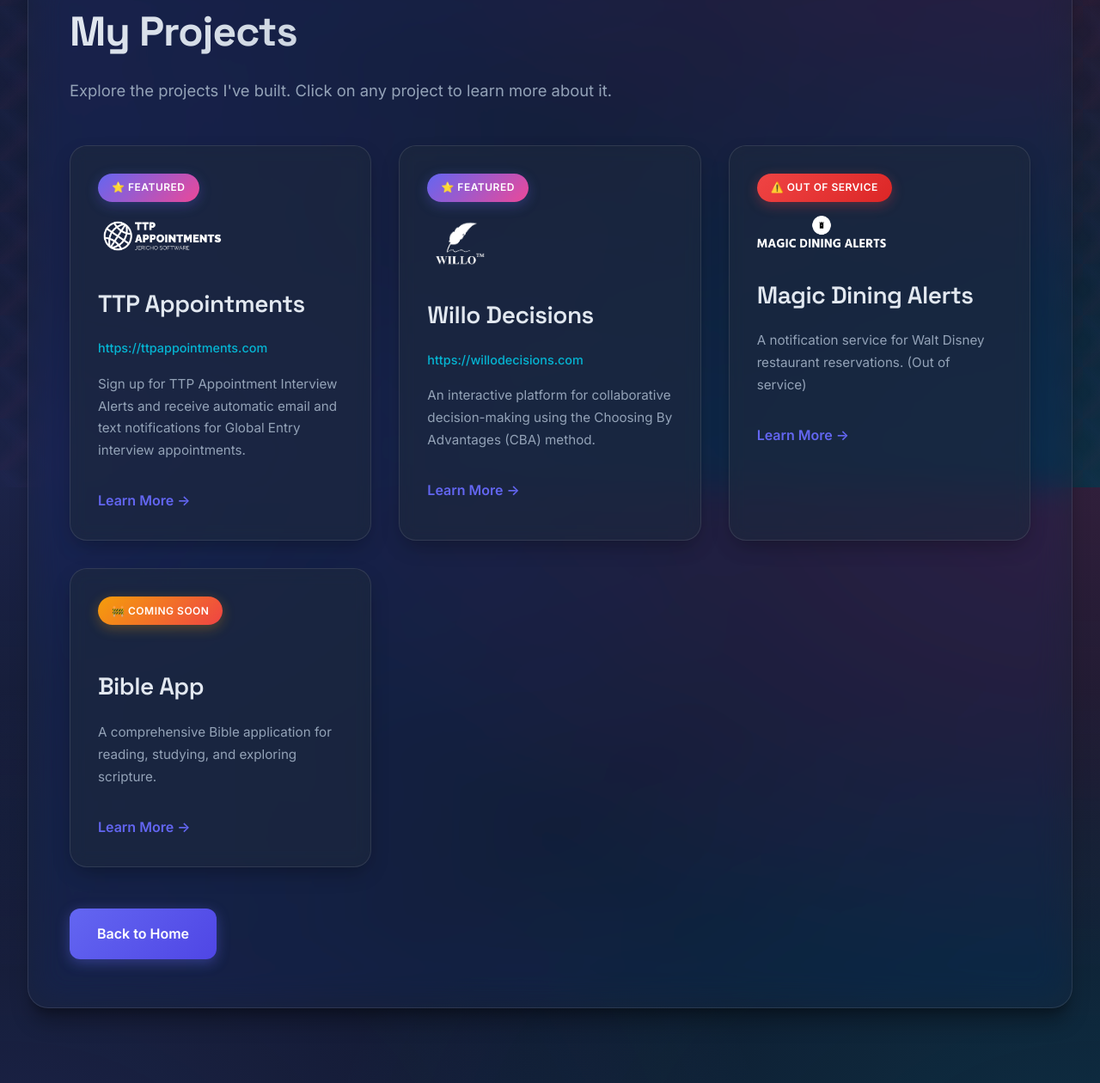
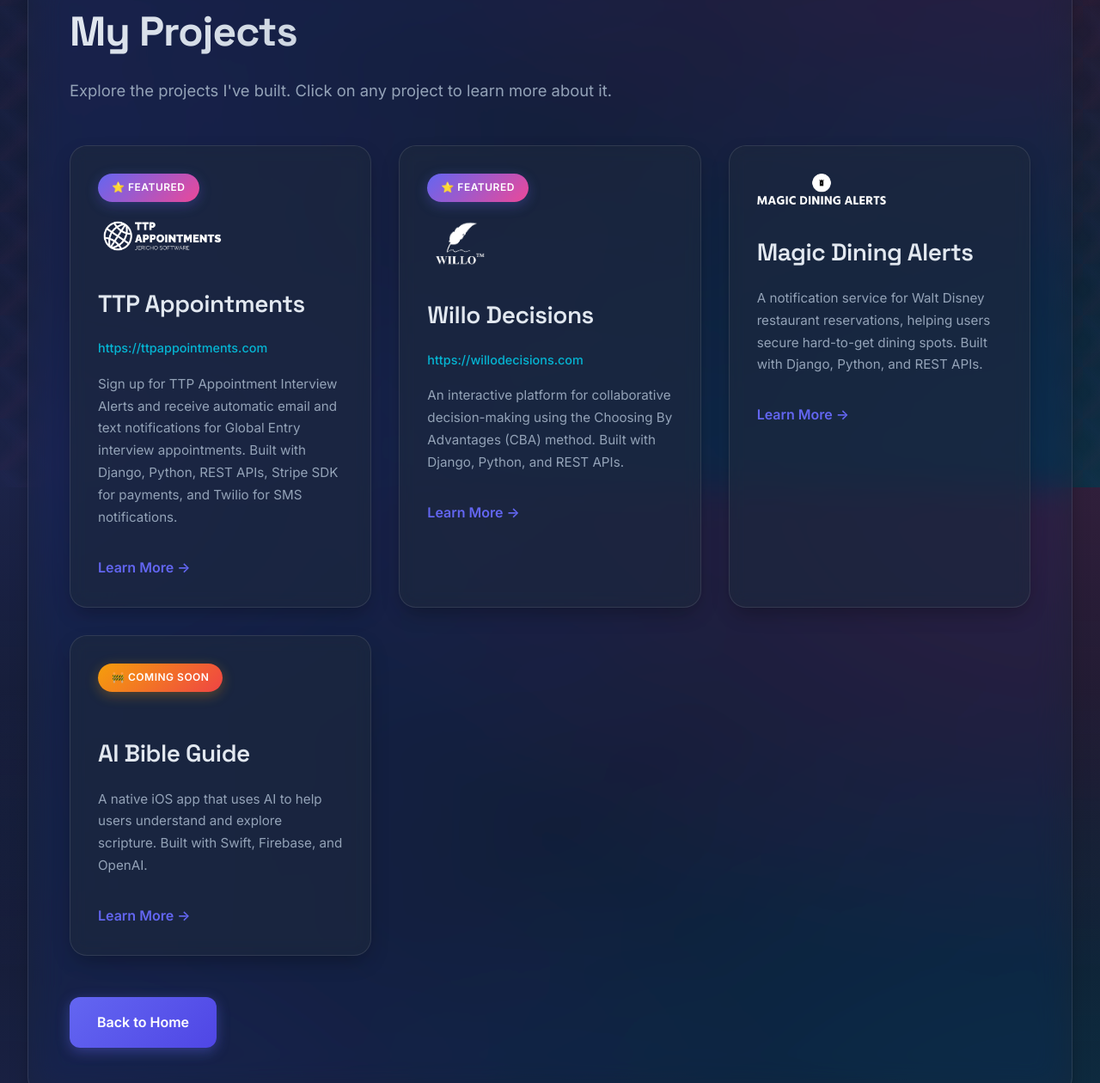
Before and after one commit to princeellis/jerichosoftware, a Django app: page /projects/ in a window 1280 px wide. Shown: the part 233-1493 px from the top of the page at 86% size. Run offline with Django 5.2, Linux system fonts and the light colour scheme.

Commit message:
Update project details: add tech stack, change Bible App to AI Bible Guide, update email, remove out of service from Magic Dining

```diff
--- a/base/templates/base/privacy_policy.html
+++ b/base/templates/base/privacy_policy.html
@@ -235,7 +235,7 @@
     <div class="contact-info">
         <p>If you have any questions, concerns, or requests regarding this Privacy Policy or our privacy practices, please contact us:</p>
         <p><strong>Jericho Software</strong><br>
-        Email: eli@ttpappointments.com</p>
+        Email: contact@jerichosoftware.com</p>
         <p>We will respond to your inquiry within a reasonable timeframe and in accordance with applicable law.</p>
     </div>
 
--- a/base/templates/base/projects.html
+++ b/base/templates/base/projects.html
@@ -146,11 +146,8 @@
         {% if project.featured %}
         <span class="featured-badge">⭐ Featured</span>
         {% endif %}
-        {% if project.slug == 'bible-app' %}
+        {% if project.slug == 'ai-bible-guide' %}
         <span class="coming-soon-badge">🚧 Coming Soon</span>
-        {% endif %}
-        {% if project.slug == 'magic-dining-alerts' %}
-        <span class="out-of-service-badge">⚠️ Out of Service</span>
         {% endif %}
         {% if project.logo %}
         <img src="{% static project.logo %}" alt="{{ project.name }} Logo" class="project-logo-small{% if project.slug == 'magic-dining-alerts' %} no-filter{% endif %}" onerror="this.style.display='none'">
--- a/base/views.py
+++ b/base/views.py
@@ -16,7 +16,7 @@
             'slug': 'ttp-appointments',
             'name': 'TTP Appointments',
             'url': 'https://ttpappointments.com',
-            'description': 'Sign up for TTP Appointment Interview Alerts and receive automatic email and text notifications for Global Entry interview appointments.',
+            'description': 'Sign up for TTP Appointment Interview Alerts and receive automatic email and text notifications for Global Entry interview appointments. Built with Django, Python, REST APIs, Stripe SDK for payments, and Twilio for SMS notifications.',
             'featured': True,
             'logo': 'base/images/ttplogo copy.png'
         },
@@ -24,7 +24,7 @@
             'slug': 'willo-decisions',
             'name': 'Willo Decisions',
             'url': 'https://willodecisions.com',
-            'description': 'An interactive platform for collaborative decision-making using the Choosing By Advantages (CBA) method.',
+            'description': 'An interactive platform for collaborative decision-making using the Choosing By Advantages (CBA) method. Built with Django, Python, and REST APIs.',
             'featured': True,
             'logo': 'base/images/willoLogo copy.png'
         },
@@ -32,15 +32,15 @@
             'slug': 'magic-dining-alerts',
             'name': 'Magic Dining Alerts',
             'url': '#',
-            'description': 'A notification service for Walt Disney restaurant reservations. (Out of service)',
+            'description': 'A notification service for Walt Disney restaurant reservations, helping users secure hard-to-get dining spots. Built with Django, Python, and REST APIs.',
             'featured': False,
             'logo': 'base/images/logo copy.png'
         },
         {
-            'slug': 'bible-app',
-            'name': 'Bible App',
+            'slug': 'ai-bible-guide',
+            'name': 'AI Bible Guide',
             'url': '#',
-            'description': 'A comprehensive Bible application for reading, studying, and exploring scripture.',
+            'description': 'A native iOS app that uses AI to help users understand and explore scripture. Built with Swift, Firebase, and OpenAI.',
             'featured': False,
             'logo': None
         }
@@ -60,7 +60,7 @@
             'url': 'https://ttpappointments.com',
             'logo': 'base/images/ttplogo copy.png',
             'tagline': 'Sign Up Now for TTP Appointment Interview Alerts',
-            'description': 'Sign up now for TTP Appointment Interview Alerts and receive automatic email and text notifications as soon as Global Entry interview appointment slots become available. Stay ahead with our Trusted Traveler Program alerts and never miss your chance to secure a Global Entry appointment.',
+            'description': 'Sign up now for TTP Appointment Interview Alerts and receive automatic email and text notifications as soon as Global Entry interview appointment slots become available. Stay ahead with our Trusted Traveler Program alerts and never miss your chance to secure a Global Entry appointment. Built with Django, Python, REST APIs, Stripe SDK for payment processing, and Twilio for SMS notifications.',
             'features': [
                 'Free Alert with No Credit Card and No Charges',
                 'One Month of Alerts, No Recurring Charges',
@@ -126,7 +126,7 @@
             'url': 'https://willodecisions.com',
             'logo': 'base/images/willoLogo copy.png',
             'tagline': 'Sharpen thinking. Simplify deciding. Rest easy.',
-            'description': 'Willo provides an interactive platform for collaborative decision-making, utilizing the Choosing By Advantages (CBA) method to prioritize the most significant advantages of each option. Users can create projects, invite collaborators, and visualize decision-making through interactive charts and graphs.',
+            'description': 'Willo provides an interactive platform for collaborative decision-making, utilizing the Choosing By Advantages (CBA) method to prioritize the most significant advantages of each option. Users can create projects, invite collaborators, and visualize decision-making through interactive charts and graphs. Built with Django, Python, and REST APIs.',
             'features': [
                 'Interactive platform for collaborative decision-making',
                 'Choosing By Advantages (CBA) method',
@@ -175,7 +175,7 @@
             'url': '#',
             'logo': 'base/images/logo copy.png',
             'tagline': 'Notification Service for Walt Disney Restaurant Reservations',
-            'description': 'Magic Dining Alerts was a notification service designed to help users secure hard-to-get Walt Disney restaurant reservations. The service sent alerts when dining reservations became available.',
+            'description': 'Magic Dining Alerts is a notification service designed to help users secure hard-to-get Walt Disney restaurant reservations. The service sends alerts when dining reservations become available. Built with Django, Python, and REST APIs.',
             'features': [
                 'Email and SMS notifications',
                 'Real-time reservation alerts',
@@ -183,53 +183,61 @@
                 'Easy sign-up process'
             ],
             'how_it_works': [
-                'Users signed up for alerts on specific Disney restaurants',
-                'The service monitored reservation availability',
-                'Users received notifications when reservations opened',
-                'Users could then book directly through Disney\'s system'
+                'Users sign up for alerts on specific Disney restaurants',
+                'The service monitors reservation availability',
+                'Users receive notifications when reservations open',
+                'Users can then book directly through Disney\'s system'
             ],
             'faqs': [
                 {
-                    'question': 'Is Magic Dining Alerts still available?',
-                    'answer': 'No, Magic Dining Alerts is currently out of service.'
+                    'question': 'How does Magic Dining Alerts work?',
+                    'answer': 'Magic Dining Alerts monitors Disney restaurant availability and sends you notifications when reservations become available for your selected restaurants.'
+                },
+                {
+                    'question': 'Which Disney restaurants are supported?',
+                    'answer': 'Magic Dining Alerts supports all Walt Disney World and Disneyland restaurants that accept reservations through the Disney dining system.'
                 }
-            ],
-            'out_of_service': True
+            ]
         },
-        'bible-app': {
-            'name': 'Bible App',
+        'ai-bible-guide': {
+            'name': 'AI Bible Guide',
             'url': '#',
             'logo': None,
-            'tagline': 'Read, Study, and Explore Scripture',
-            'description': 'A comprehensive Bible application designed to help you read, study, and explore scripture. This app provides an intuitive interface for accessing the Bible, with features designed to enhance your study and understanding of God\'s word.',
+            'tagline': 'AI-Powered Bible Study and Exploration',
+            'description': 'AI Bible Guide is a native iOS app that uses artificial intelligence to help users understand and explore scripture. Get AI-powered verse explanations, contextual insights, and personalized study guidance. Built with Swift, Firebase for backend services, and OpenAI for AI capabilities.',
             'features': [
-                'Complete Bible text in multiple translations',
-                'Reading plans and devotionals',
-                'Bookmark and highlight verses',
-                'Search functionality',
-                'Notes and annotations',
-                'Offline access',
-                'Cross-references and study tools'
+                'AI verse explanations and interpretations',
+                'Contextual insights powered by OpenAI',
+                'Interactive Bible reading experience',
+                'Personalized study recommendations',
+                'Search and explore scripture with AI assistance',
+                'Native iOS app with smooth performance',
+                'Cloud sync with Firebase'
             ],
             'how_it_works': [
-                'Download and install the app',
-                'Choose your preferred Bible translation',
-                'Navigate through books, chapters, and verses',
-                'Use study tools to deepen your understanding',
-                'Save your favorite verses and create notes'
+                'Download the app from the App Store',
+                'Navigate through Bible books, chapters, and verses',
+                'Tap on any verse to get AI-powered explanations',
+                'Ask questions and get contextual insights',
+                'Save your favorite verses and AI explanations',
+                'Sync your progress across devices with Firebase'
             ],
             'faqs': [
+                {
+                    'question': 'How does the AI verse explanation work?',
+                    'answer': 'The app uses OpenAI to provide detailed explanations and contextual insights for Bible verses, helping you understand the meaning, historical context, and application of scripture.'
+                },
                 {
                     'question': 'What Bible translations are available?',
                     'answer': 'The app includes multiple popular Bible translations. More details coming soon as the app is finalized.'
                 },
                 {
-                    'question': 'Can I use the app offline?',
-                    'answer': 'Yes, once you download the Bible text, you can access it offline without an internet connection.'
+                    'question': 'Is this a native iOS app?',
+                    'answer': 'Yes, AI Bible Guide is built as a native iOS app using Swift, providing optimal performance and a smooth user experience on iPhone and iPad.'
                 },
                 {
-                    'question': 'Is the app free?',
-                    'answer': 'Details about pricing and availability will be announced soon. Stay tuned for updates!'
+                    'question': 'What technologies power the app?',
+                    'answer': 'The app is built with Swift for the iOS interface, Firebase for backend services and data synchronization, and OpenAI for AI-powered verse explanations and insights.'
                 }
             ],
             'coming_soon': True
```
Also changed, not shown: base/templates/base/about.html (+5 -5 lines), base/static/base/images/README.txt, base/templates/base/404.html (line endings or trailing spaces), base/templates/base/500.html (line endings or trailing spaces), 2 other files.
